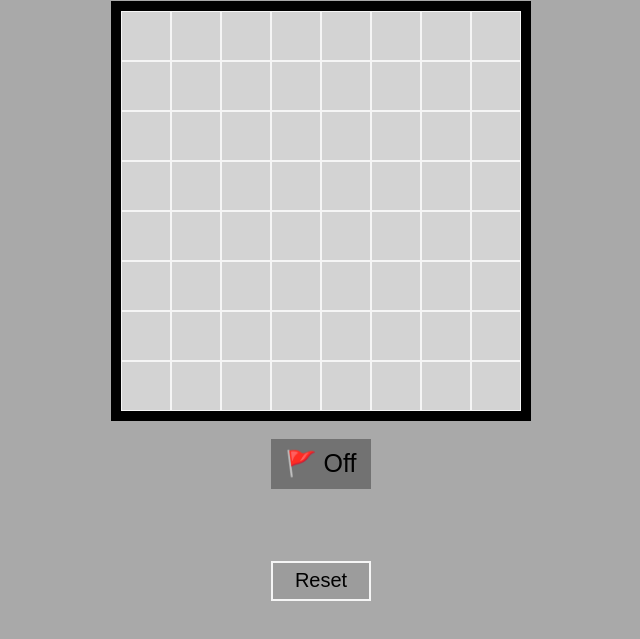
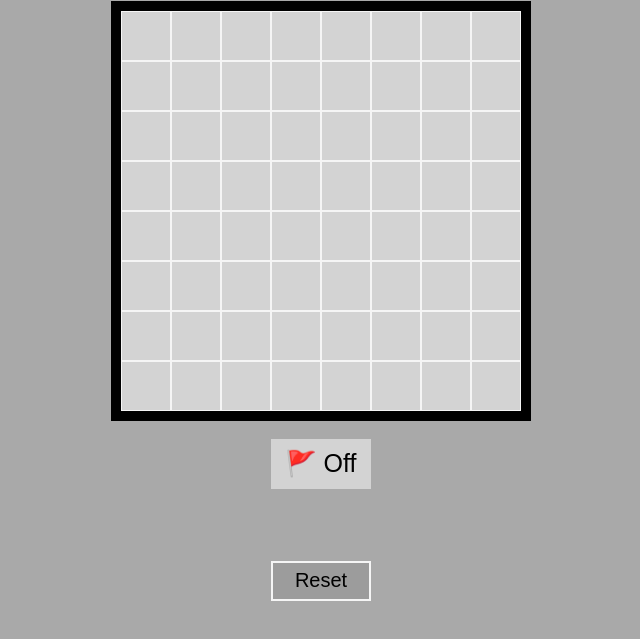
Before and after one commit to Playz99/fungames, a plain HTML site: page MineSweeper/minesweeper.html in a window 1280 px wide. Shown: the part 79-718 px from the top of the page, without its empty margins (319-959 px from the left). Drawn offline with Linux system fonts and the light colour scheme.

Commit message:
Add files via upload

```diff
--- a/MineSweeper/minesweeper.css
+++ b/MineSweeper/minesweeper.css
@@ -67,7 +67,7 @@ body{
     width: 100px;
     height: 50px;
     font-size: 25px;
-    background-color: rgb(114, 114, 114);
+    background-color: lightgray;
     border: none;
 }
 #reset{
```
